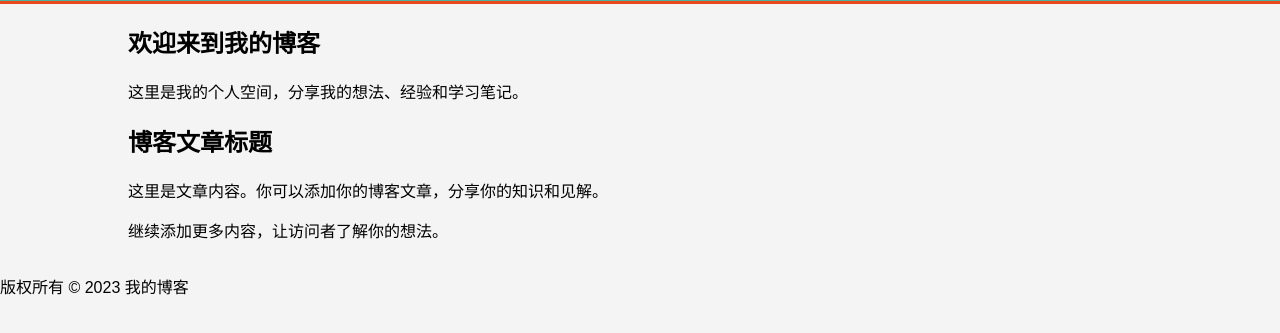
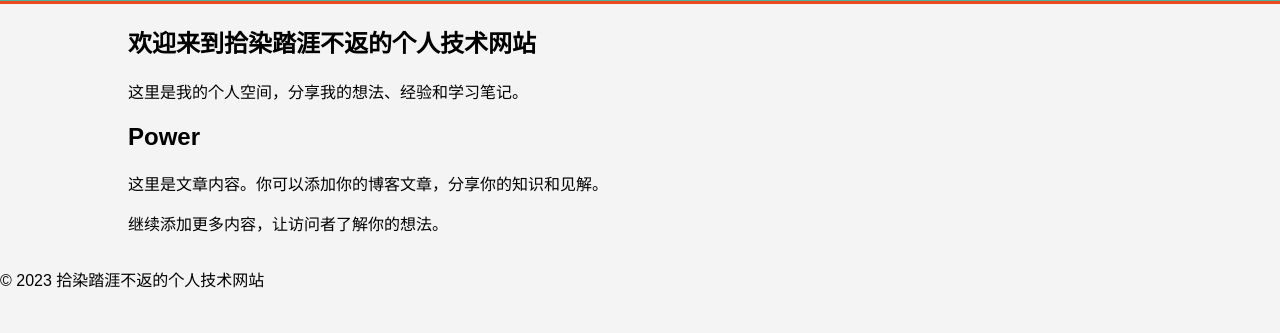
Before and after one commit to Xiaolqy/xiaolqy.github.io, a plain HTML site: page index.html in a window 1280 px wide. Shown: the part 99-432 px from the top of the page. Drawn offline with Linux system fonts and the light colour scheme.

Commit message:
Update index.html

```diff
--- a/index.html
+++ b/index.html
@@ -3,7 +3,7 @@
 <head>
     <meta charset="UTF-8">
     <meta name="viewport" content="width=device-width, initial-scale=1.0">
-    <title>我的博客</title>
+    <title>拾染踏涯不返的个人技术网站</title>
     <style>
         body {
             font-family: Arial, sans-serif;
@@ -75,12 +75,12 @@
 
     <div class="container">
         <section id="showcase">
-            <h1>欢迎来到我的博客</h1>
+            <h1>欢迎来到拾染踏涯不返的个人技术网站</h1>
             <p>这里是我的个人空间，分享我的想法、经验和学习笔记。</p>
         </section>
         <section id="content">
             <article>
-                <h2>博客文章标题</h2>
+                <h2>Power</h2>
                 <p>这里是文章内容。你可以添加你的博客文章，分享你的知识和见解。</p>
                 <p>继续添加更多内容，让访问者了解你的想法。</p>
             </article>
@@ -89,7 +89,7 @@
     </div>
 
     <footer>
-        <p>版权所有 &copy; 2023 我的博客</p>
+        <p> &copy; 2023 拾染踏涯不返的个人技术网站</p>
     </footer>
 </body>
 </html>
```
